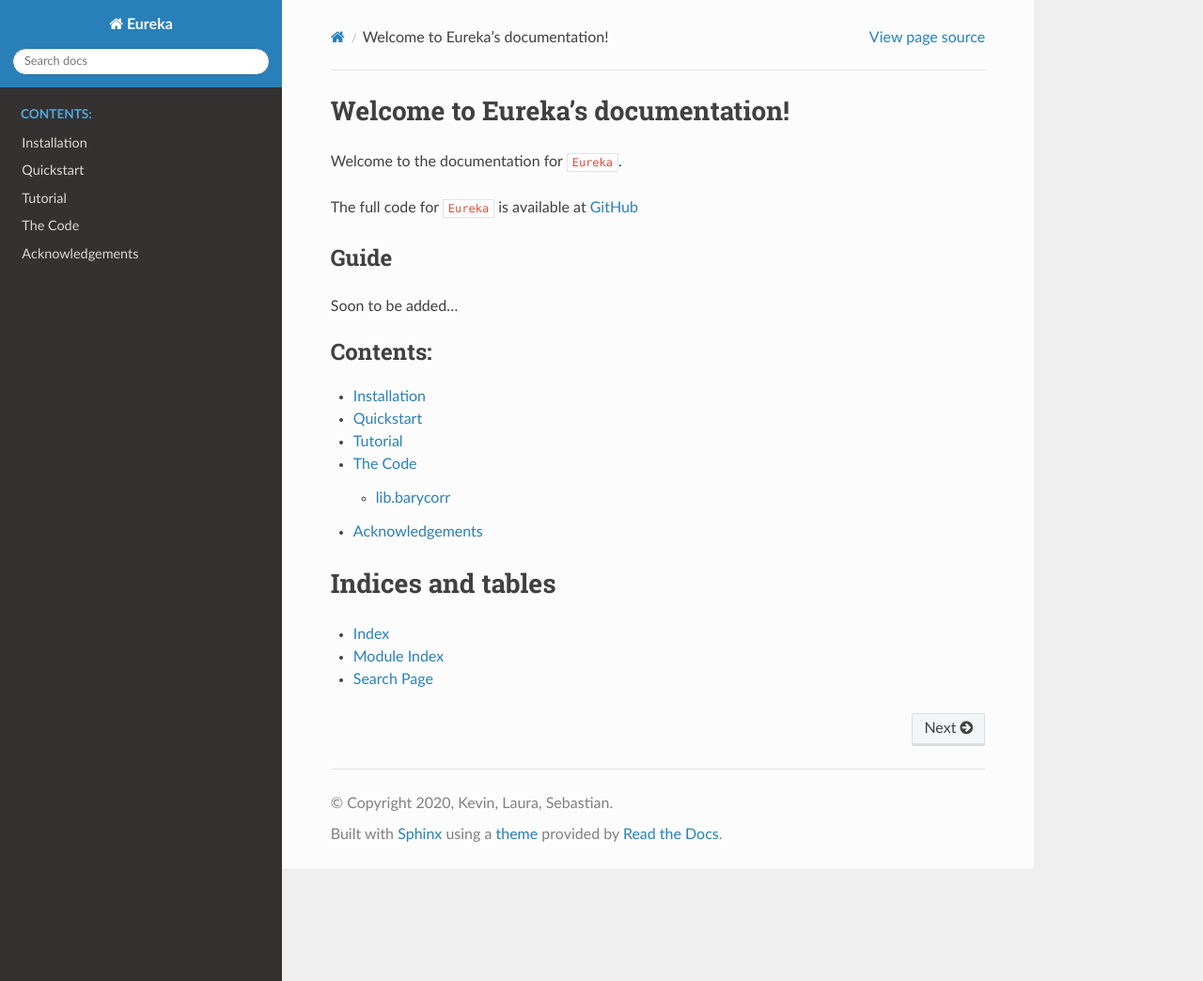
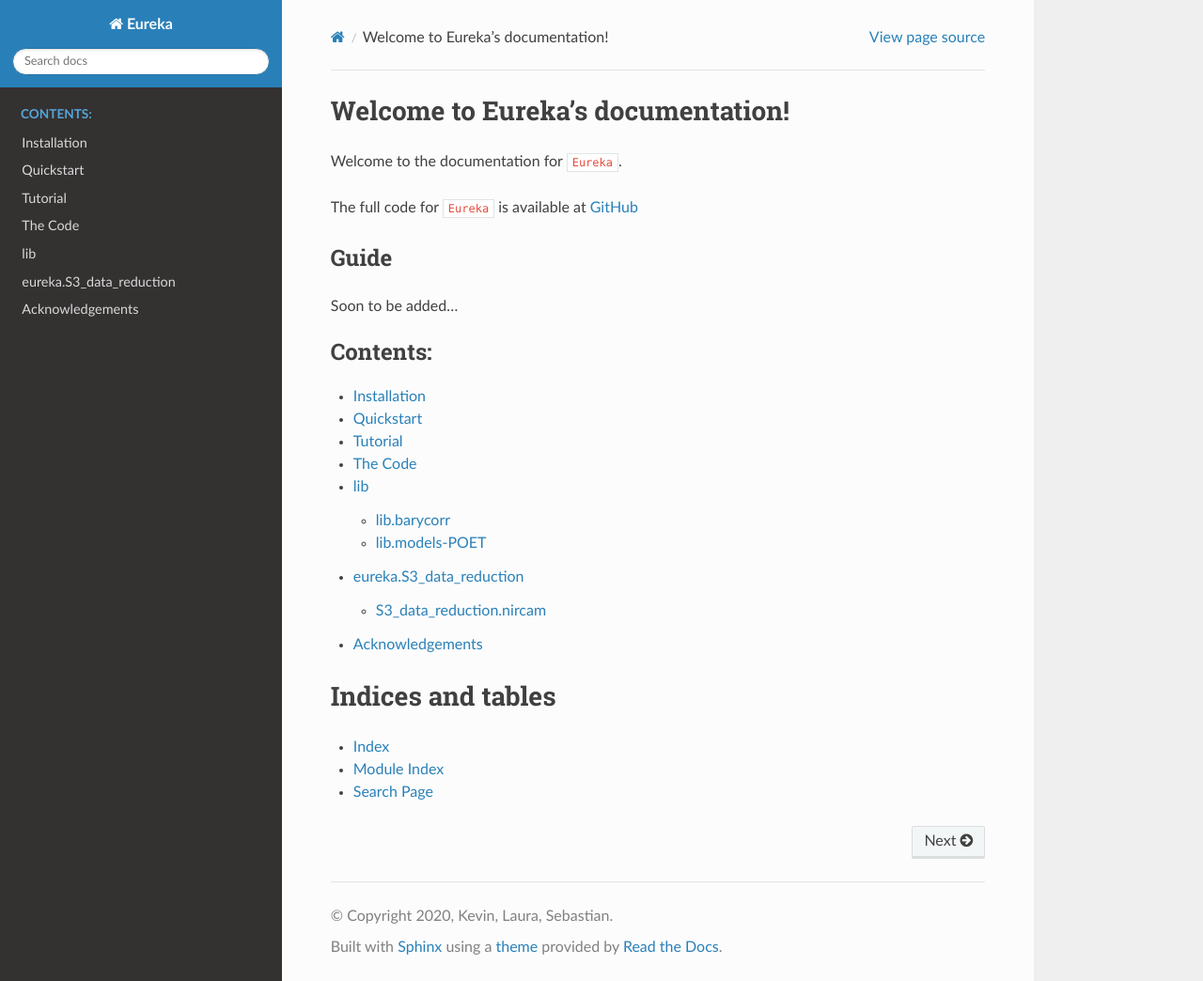
Before and after one commit to kevin218/Eureka, a Sphinx documentation site: the page built from docs/source/index.rst, in a window 1280 px wide and 1044 px high. Shown: the whole window at 94% size. Built offline with Sphinx 7.4.7 and the Read the Docs theme 2.0.0, drawn with Linux system fonts in a browser that asks for light colours.

Commit message:
updated docs

```diff
--- a/docs/source/api.rst
+++ b/docs/source/api.rst
@@ -3,6 +3,9 @@
 The Code
 ==============
 
+
+lib
+==============
 
 lib.barycorr
 ---------------
@@ -11,3 +14,24 @@
     :members:
     :undoc-members:
     :show-inheritance:
+
+lib.models-POET
+---------------
+
+.. automodule:: eureka.lib.models-POET
+    :members:
+    :undoc-members:
+    :show-inheritance:
+
+
+
+eureka.S3_data_reduction
+=========================
+
+S3_data_reduction.nircam
+-------------------------
+
+.. automodule:: eureka.S3_data_reduction.nircam
+    :members:
+    :undoc-members:
+    :show-inheritance:
```
